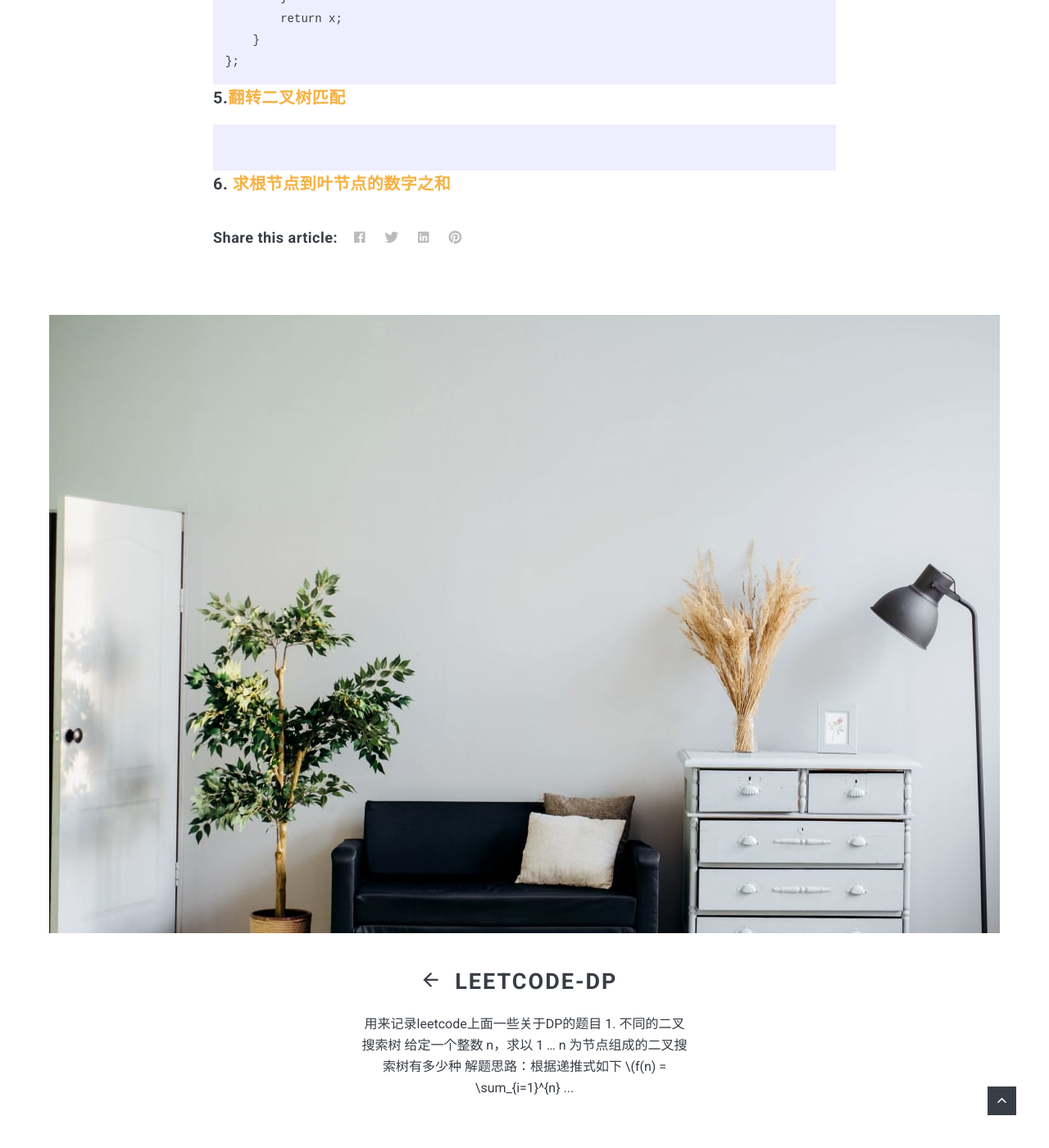
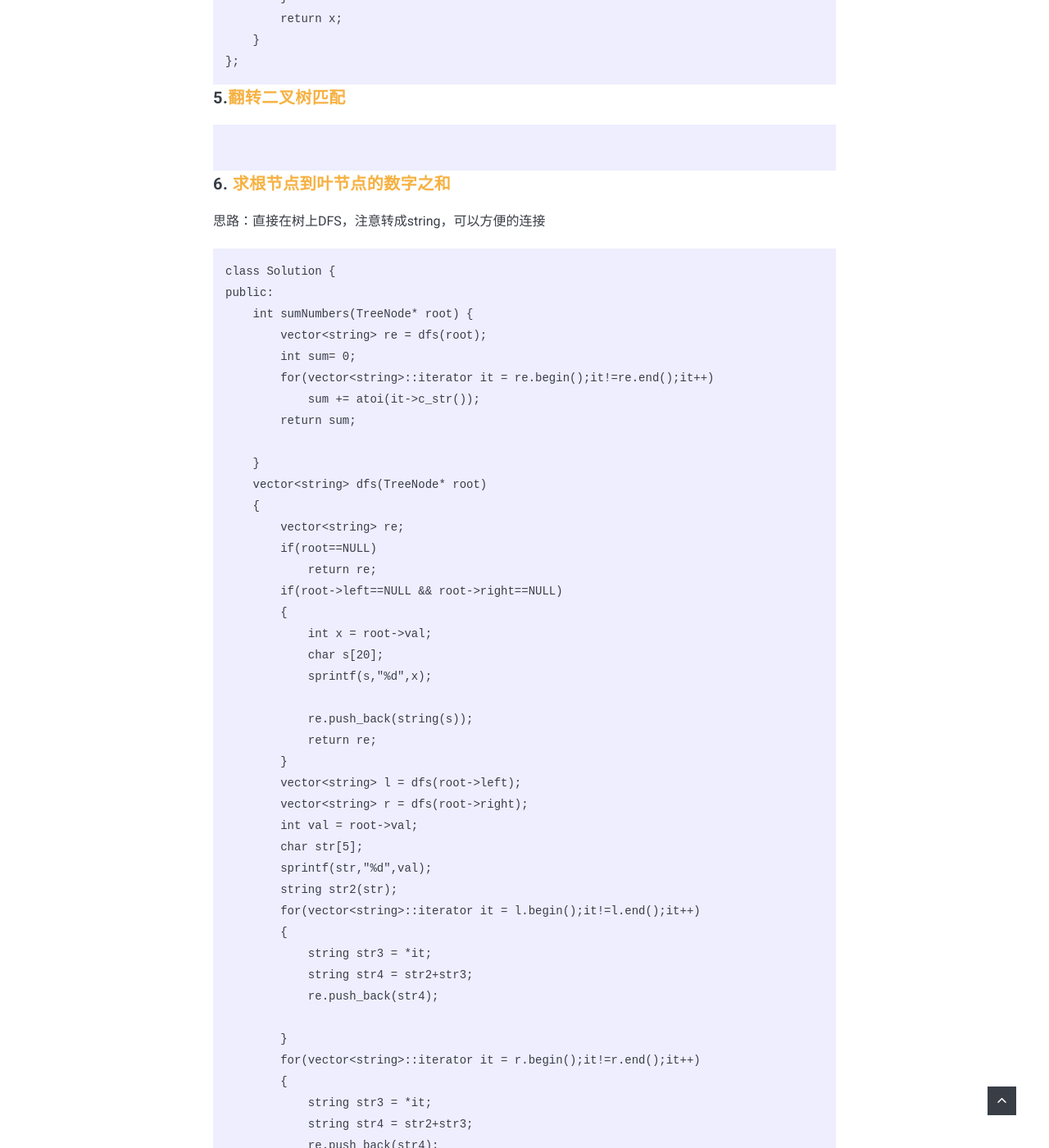
Before and after one commit to ivy-lv11/ivy-lv11.github.io, a Jekyll site: the page built from _posts/2020-08-25-DFS.markdown, in a window 1280 px wide and 1400 px high, scrolled down 6887 px. Shown: the whole window at 82% size. Built offline with Jekyll 4.4.1, drawn with Linux system fonts in a browser that asks for light colours; nearby versions of some CDN libraries; comment, search, counter and statistics services are not loaded; some of the changed text lies outside the part shown.

Commit message:
add two questions

````diff
--- a/_posts/2020-08-25-DFS.markdown
+++ b/_posts/2020-08-25-DFS.markdown
@@ -236,3 +236,59 @@ public:
 ```
 
 #### 6. [求根节点到叶节点的数字之和](https://leetcode-cn.com/problems/sum-root-to-leaf-numbers/)
+思路：直接在树上DFS，注意转成string，可以方便的连接
+```
+class Solution {
+public:
+    int sumNumbers(TreeNode* root) {
+        vector<string> re = dfs(root);
+        int sum= 0;
+        for(vector<string>::iterator it = re.begin();it!=re.end();it++)
+            sum += atoi(it->c_str());
+        return sum;
+
+    }
+    vector<string> dfs(TreeNode* root)
+    {
+        vector<string> re;
+        if(root==NULL)
+            return re;
+        if(root->left==NULL && root->right==NULL)
+        {
+            int x = root->val;
+            char s[20];
+            sprintf(s,"%d",x);
+
+            re.push_back(string(s));
+            return re;
+        }
+        vector<string> l = dfs(root->left);
+        vector<string> r = dfs(root->right);
+        int val = root->val;
+        char str[5];
+        sprintf(str,"%d",val);
+        string str2(str);
+        for(vector<string>::iterator it = l.begin();it!=l.end();it++)
+        {
+            string str3 = *it;
+            string str4 = str2+str3;
+            re.push_back(str4);
+
+        }
+        for(vector<string>::iterator it = r.begin();it!=r.end();it++)
+        {
+            string str3 = *it;
+            string str4 = str2+str3;
+            re.push_back(str4);
+
+        }
+        return re;
+    }
+
+};
+```
+**感觉贴代码也没啥用，所以下面的就不贴代码了**
+#### 7.[朋友圈](https://leetcode-cn.com/problems/friend-circles/)
+思路：求解连通分量的个数，直接DFS就好
+
+#### 8.
````
